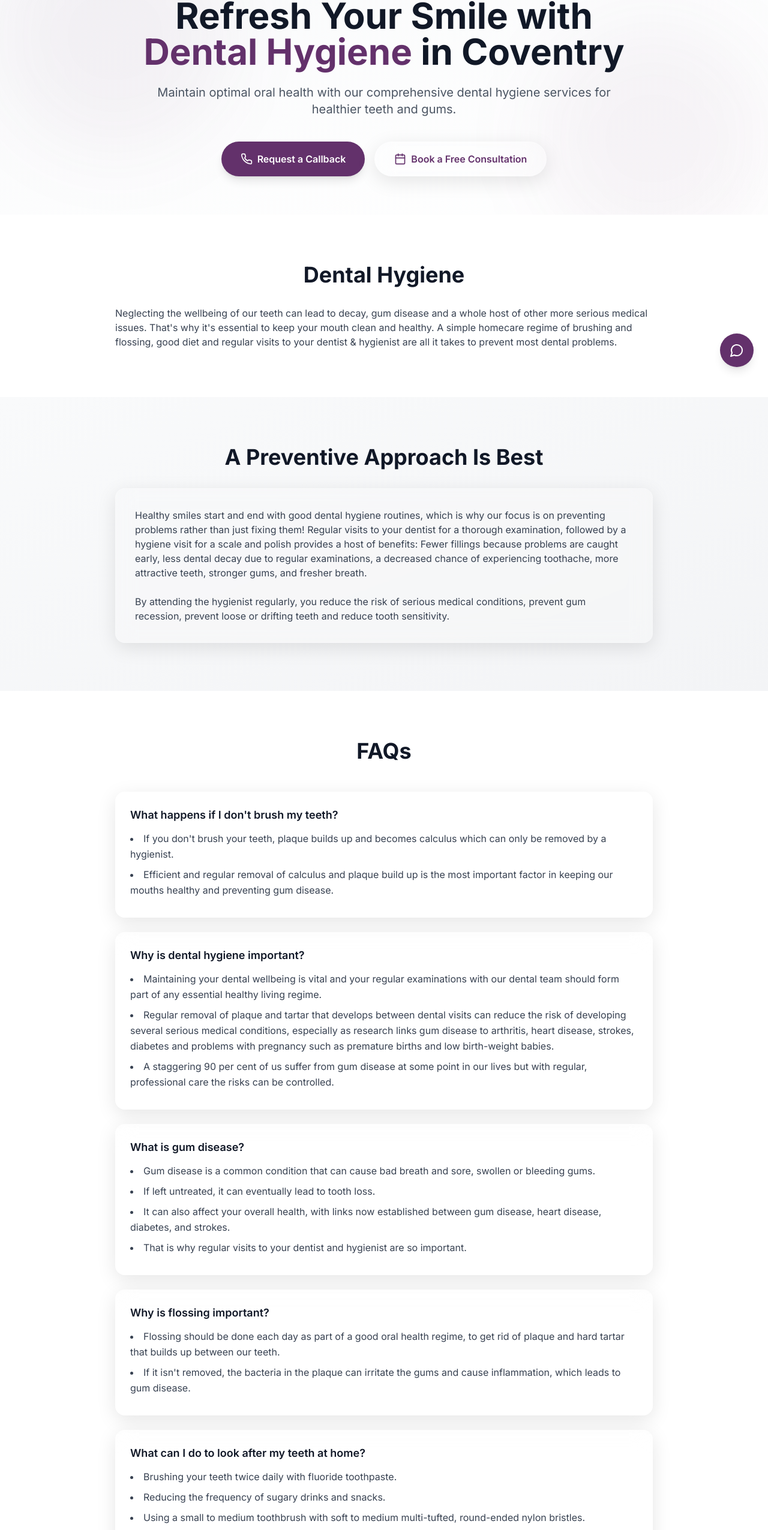
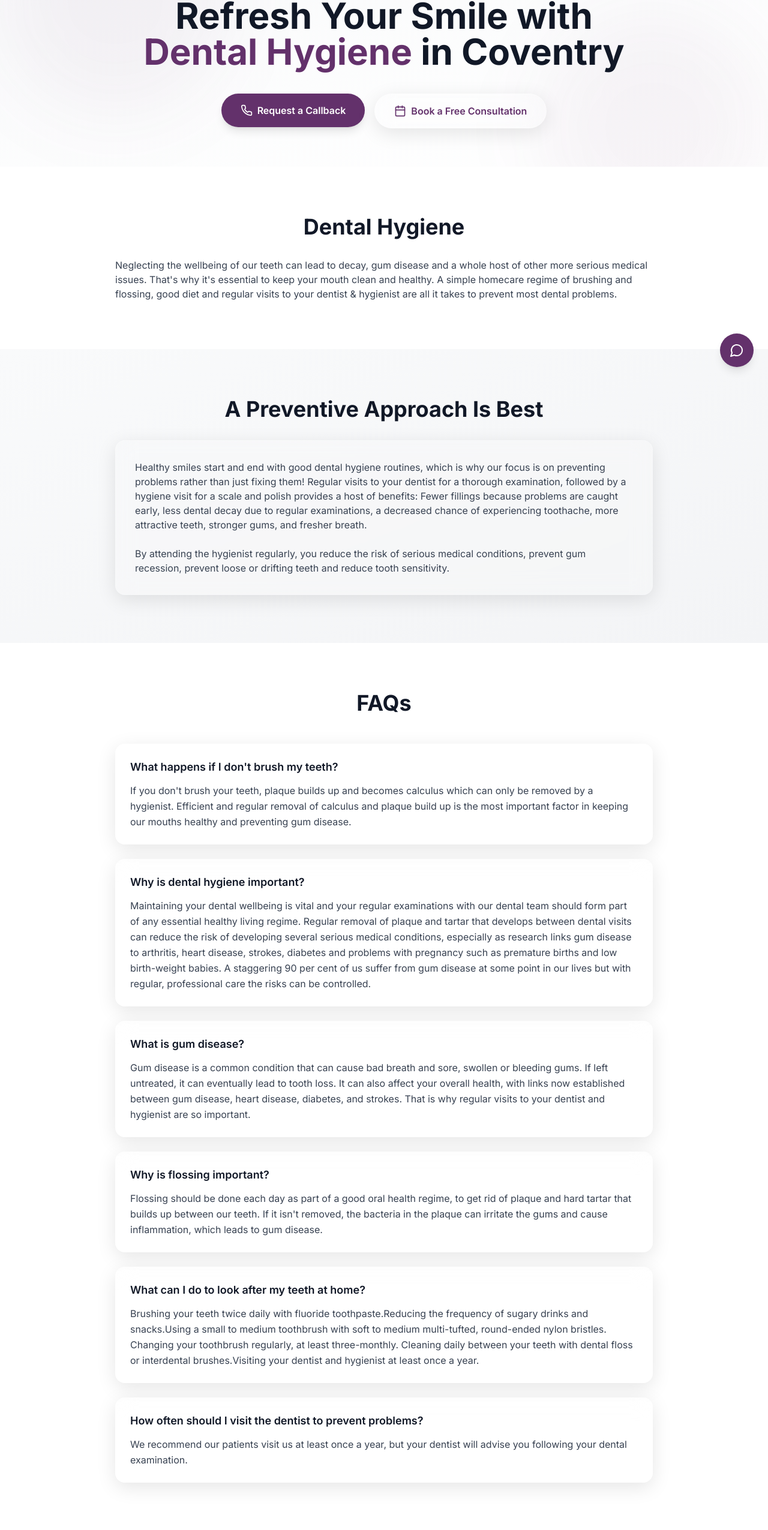
Before and after one commit to Hlo-Admin/coventryroad-original, a React (Vite) app: page /dental-hygiene in a window 1280 px wide. Shown: the part 164-2715 px from the top of the page at 60% size. Built offline with nearby package versions, Linux system fonts and the light colour scheme.

Commit message:
Reverted to commit 86748131aeaff344962d116717909198c4c20d4f

```diff
--- a/src/pages/DentalHygiene.tsx
+++ b/src/pages/DentalHygiene.tsx
@@ -5,6 +5,7 @@ import Header from '../components/Header';
 import Footer from '../components/Footer';
 import ServiceTiles from '../components/ServiceTiles';
 import FloatingBubble from '../components/FloatingBubble';
+import { Link } from 'react-router-dom';
 
 const DentalHygiene = () => {
   useEffect(() => {
@@ -31,7 +32,7 @@ const DentalHygiene = () => {
     },
     {
       question: "What can I do to look after my teeth at home?",
-      answer: "Brushing your teeth twice daily with fluoride toothpaste. Reducing the frequency of sugary drinks and snacks. Using a small to medium toothbrush with soft to medium multi-tufted, round-ended nylon bristles. Changing your toothbrush regularly, at least three-monthly. Cleaning daily between your teeth with dental floss or interdental brushes. Visiting your dentist and hygienist at least once a year."
+      answer: ["Brushing your teeth twice daily with fluoride toothpaste.", "Reducing the frequency of sugary drinks and snacks." ,"Using a small to medium toothbrush with soft to medium multi-tufted, round-ended nylon bristles. ","Changing your toothbrush regularly, at least three-monthly. ","Cleaning daily between your teeth with dental floss or interdental brushes." ,"Visiting your dentist and hygienist at least once a year."]
     },
     {
       question: "How often should I visit the dentist to prevent problems?",
@@ -57,19 +58,18 @@ const DentalHygiene = () => {
                 <span className="text-[#63316b]">Dental Hygiene</span> in Coventry
               </h1>
 
-              <p className="text-lg lg:text-xl text-gray-600 max-w-3xl mx-auto leading-relaxed">
-                Maintain optimal oral health with our comprehensive dental hygiene services for healthier teeth and gums.
-              </p>
 
               <div className="flex flex-col sm:flex-row gap-4 justify-center pt-4">
+                <Link to="/contact">
                 <button className="bg-[#63316b] text-white px-8 py-4 rounded-full font-semibold hover:bg-[#63316b]/90 transition-all duration-300 inline-flex items-center space-x-2 shadow-lg hover:shadow-xl">
                   <Phone className="w-5 h-5" />
                   <span>Request a Callback</span>
-                </button>
+                </button></Link>
+                <a href="https://booking.uk.hsone.app/soe/new?pid=UKDEO01#/perspectives/1" target="_blank">
                 <button className="glass bg-white/80 backdrop-blur-sm border-2 border-[#63316b] text-[#63316b] px-8 py-4 rounded-full font-semibold hover:bg-[#63316b] hover:text-white transition-all duration-300 inline-flex items-center space-x-2">
                   <Calendar className="w-5 h-5" />
                   <span>Book a Free Consultation</span>
-                </button>
+                </button></a>
               </div>
             </div>
           </div>
@@ -123,11 +123,7 @@ const DentalHygiene = () => {
                 {faqs.map((faq, index) => (
                   <div key={index} className="glass bg-white/80 backdrop-blur-sm p-6 rounded-2xl shadow-lg border border-white/20">
                     <h3 className="text-lg font-semibold text-gray-900 mb-3">{faq.question}</h3>
-                   {faq.answer.split('. ').filter(Boolean).map((sentence, index) => (
-                      <li key={index} className="text-gray-700 leading-relaxed mb-2">
-                        {sentence.endsWith('.') ? sentence : sentence + '.'}
-                      </li>
-                    ))}
+                    <p className="text-gray-700 leading-relaxed">{faq.answer}</p>
                   </div>
                 ))}
               </div>
```
